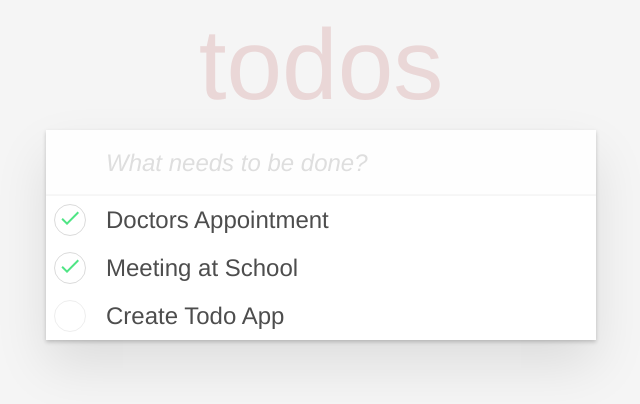
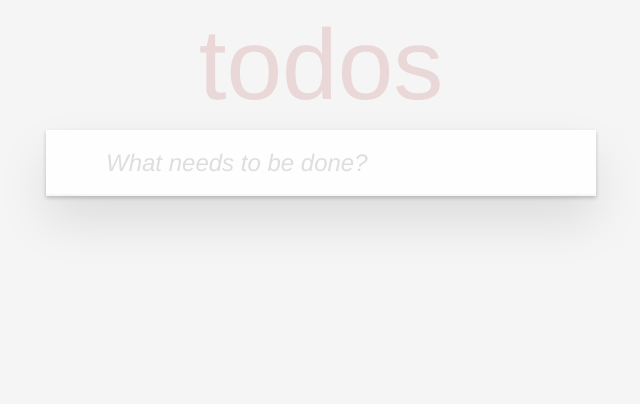
Before and after one commit to johnalexanderberg/todomvcassignment-vue, a Vue app: page / in a window 1280 px wide. Shown: the top 404 px of the page, without its empty margins (319-959 px from the left). Built offline with nearby package versions, Linux system fonts and the light colour scheme.

Commit message:
handleSubmit, trim string

```diff
--- a/public/index.html
+++ b/public/index.html
@@ -4,7 +4,7 @@
     <meta charset="utf-8">
     <meta http-equiv="X-UA-Compatible" content="IE=edge">
     <meta name="viewport" content="width=device-width,initial-scale=1.0">
-    <title><%= htmlWebpackPlugin.options.title %></title>
+    <title>TodoMVC</title>
   </head>
   <body>
     <noscript>
--- a/src/App.vue
+++ b/src/App.vue
@@ -1,6 +1,6 @@
 <template>
   <div id="app">
-    <AddTodo/>
+    <AddTodo @onSubmit="handleSubmit" />
     <Todos @onDeleteClick="handleDeleteClick" @onClick="handleCompletedClick" :todos="todos"/>
 
   </div>
@@ -10,6 +10,7 @@
 
 import AddTodo from './components/AddTodo.vue'
 import Todos from './components/Todos.vue'
+
 
 export default {
   name: 'App',
@@ -23,35 +24,37 @@ export default {
     }
   },
   methods: {
-    handleCompletedClick(id){
+    handleCompletedClick(id) {
       this.todos.forEach(todo => {
-        if (todo.id === id){
+        if (todo.id === id) {
           todo.isCompleted = !todo.isCompleted;
         }
       })
     },
-    handleDeleteClick(id){
-      console.log(id)
+    handleDeleteClick(id) {
       this.todos = this.todos.filter((todo) => todo.id !== id);
+    },
+    handleSubmit(text) {
+
+      let trimmedText = text.trim();
+
+      if (trimmedText.length === 0){
+        return
+      }
+
+      const newTodo = {
+        id: Math.round(Math.random() * 100000),
+        text: text,
+        isCompleted: false
+      }
+
+      this.todos.push(newTodo)
+
     }
   },
   created() {
     this.todos = [
-      {
-        id: 1,
-        text: 'Doctors Appointment',
-        isCompleted: true
-      },
-      {
-        id: 2,
-        text: 'Meeting at School',
-        isCompleted: true
-      },
-      {
-        id: 3,
-        text: 'Create Todo App',
-        isCompleted: false
-      }
+//get from local storage
     ]
   }
 }
--- /dev/null
+++ b/src/colors.js
@@ -0,0 +1,3 @@
+export default {
+    body: '#4D4D4DFF'
+}
--- a/src/components/AddTodo.vue
+++ b/src/components/AddTodo.vue
@@ -1,13 +1,25 @@
 <template>
   <header class="header">
     <h1>todos</h1>
-    <input class="new-todo" type="text" placeholder="What needs to be done?">
+    <form @submit="$emit('onSubmit', text)" @submit.prevent="preventDefault"><input v-model="text" class="todo" type="text" placeholder="What needs to be done?"></form>
   </header>
 </template>
 
 <script>
+
 export default {
-  name: "AddTodo"
+  name: "AddTodo",
+  data() {
+    return{
+      text: ''
+    }
+  },
+  methods: {
+    preventDefault() {
+      this.text = '';
+    }
+  },
+  emits: ['onSubmit'],
 }
 </script>
 
@@ -38,7 +50,7 @@ input::placeholder {
   font-style: italic;
 }
 
-.new-todo, .edit {
+.todo {
   position: relative;
   width: 100%;
   font-size: 24px;
@@ -51,7 +63,7 @@ input::placeholder {
   -webkit-font-smoothing: antialiased;
 }
 
-.new-todo {
+.todo {
   padding: 16px 16px 16px 60px;
   border: none;
   background: rgba(0, 0, 0, 0.003);
```
